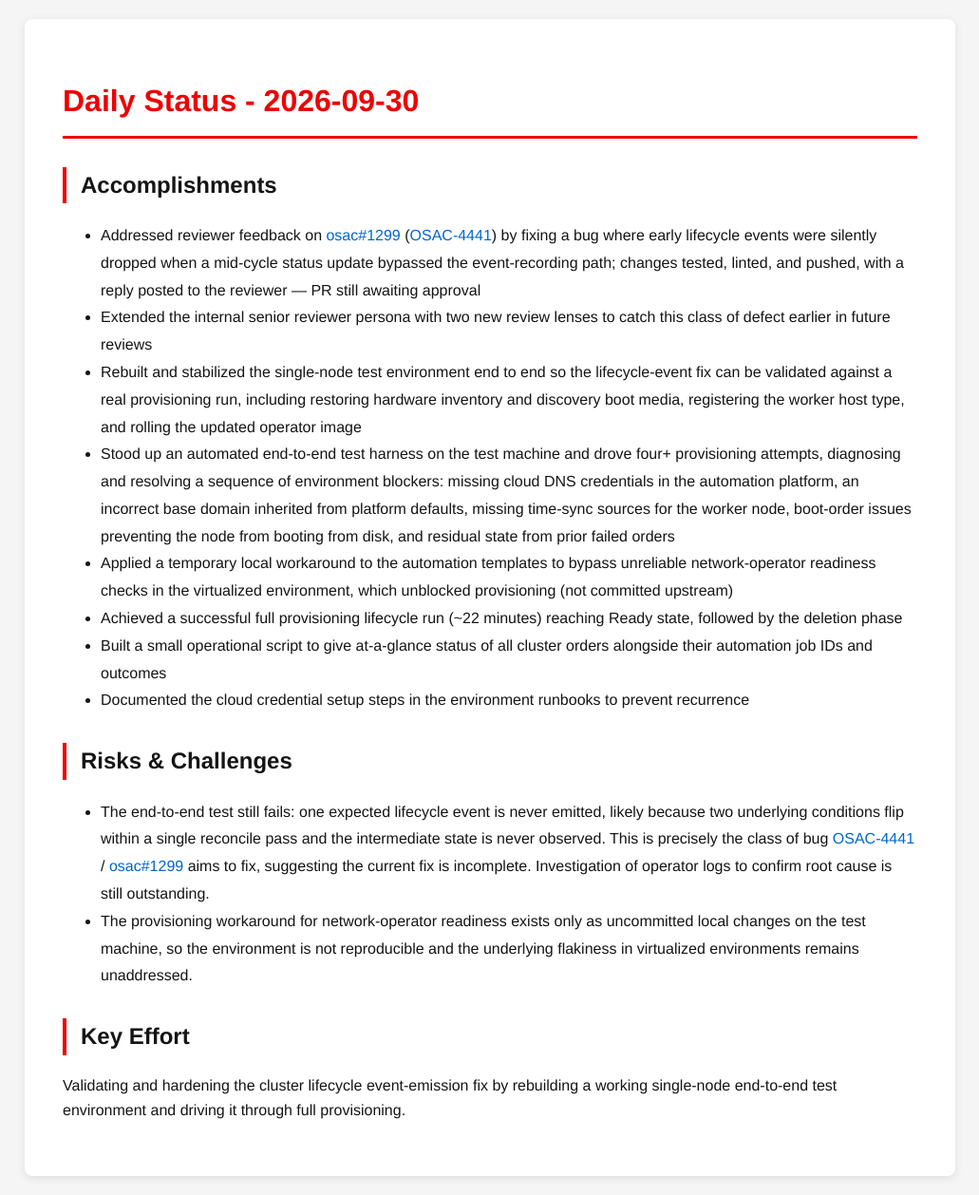
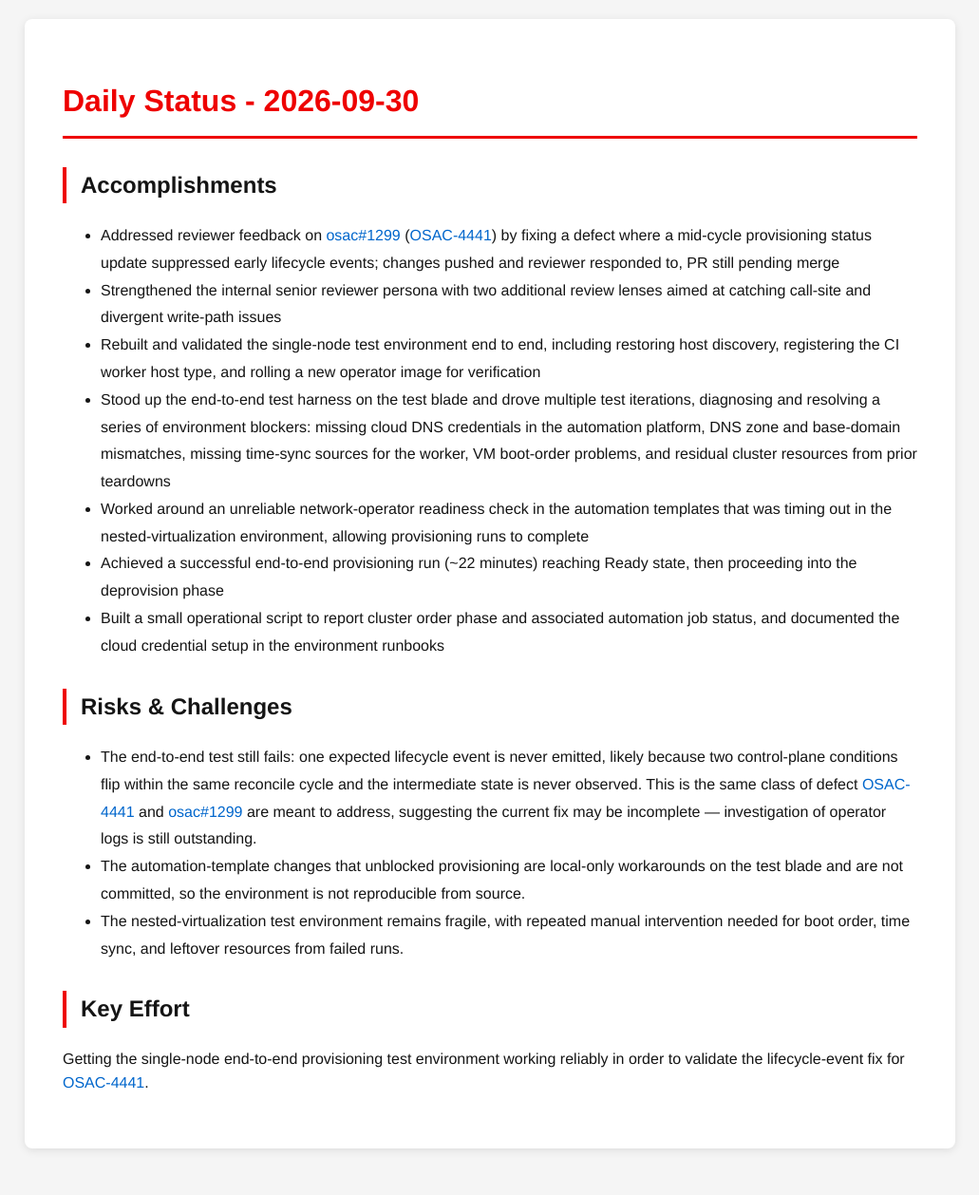
Before and after one commit to tzvatot/daily-status, a Jekyll site: the page built from 2026-09-30.md, in a window 1280 px wide. Shown: the whole page at 95% size, without its empty margins (124-1155 px from the left). Built offline with Jekyll 4.4.1, drawn with Linux system fonts in a browser that asks for light colours; after the commit the page ends 1229 px from its top, so only the background shows below that.

Commit message:
Daily status update - 2026-09-30

```diff
--- a/2026-09-30.md
+++ b/2026-09-30.md
@@ -7,18 +7,18 @@ date: 2026-09-30
 # Daily Status - 2026-09-30
 
 ## Accomplishments
-- Addressed reviewer feedback on [osac#1299](https://github.com/osac-project/osac/pull/1299) ([OSAC-4441](https://redhat.atlassian.net/browse/OSAC-4441)) by fixing a bug where early lifecycle events were silently dropped when a mid-cycle status update bypassed the event-recording path; changes tested, linted, and pushed, with a reply posted to the reviewer — PR still awaiting approval
-- Extended the internal senior reviewer persona with two new review lenses to catch this class of defect earlier in future reviews
-- Rebuilt and stabilized the single-node test environment end to end so the lifecycle-event fix can be validated against a real provisioning run, including restoring hardware inventory and discovery boot media, registering the worker host type, and rolling the updated operator image
-- Stood up an automated end-to-end test harness on the test machine and drove four+ provisioning attempts, diagnosing and resolving a sequence of environment blockers: missing cloud DNS credentials in the automation platform, an incorrect base domain inherited from platform defaults, missing time-sync sources for the worker node, boot-order issues preventing the node from booting from disk, and residual state from prior failed orders
-- Applied a temporary local workaround to the automation templates to bypass unreliable network-operator readiness checks in the virtualized environment, which unblocked provisioning (not committed upstream)
-- Achieved a successful full provisioning lifecycle run (~22 minutes) reaching Ready state, followed by the deletion phase
-- Built a small operational script to give at-a-glance status of all cluster orders alongside their automation job IDs and outcomes
-- Documented the cloud credential setup steps in the environment runbooks to prevent recurrence
+- Addressed reviewer feedback on [osac#1299](https://github.com/osac-project/osac/pull/1299) ([OSAC-4441](https://redhat.atlassian.net/browse/OSAC-4441)) by fixing a defect where a mid-cycle provisioning status update suppressed early lifecycle events; changes pushed and reviewer responded to, PR still pending merge
+- Strengthened the internal senior reviewer persona with two additional review lenses aimed at catching call-site and divergent write-path issues
+- Rebuilt and validated the single-node test environment end to end, including restoring host discovery, registering the CI worker host type, and rolling a new operator image for verification
+- Stood up the end-to-end test harness on the test blade and drove multiple test iterations, diagnosing and resolving a series of environment blockers: missing cloud DNS credentials in the automation platform, DNS zone and base-domain mismatches, missing time-sync sources for the worker, VM boot-order problems, and residual cluster resources from prior teardowns
+- Worked around an unreliable network-operator readiness check in the automation templates that was timing out in the nested-virtualization environment, allowing provisioning runs to complete
+- Achieved a successful end-to-end provisioning run (~22 minutes) reaching Ready state, then proceeding into the deprovision phase
+- Built a small operational script to report cluster order phase and associated automation job status, and documented the cloud credential setup in the environment runbooks
 
 ## Risks & Challenges
-- The end-to-end test still fails: one expected lifecycle event is never emitted, likely because two underlying conditions flip within a single reconcile pass and the intermediate state is never observed. This is precisely the class of bug [OSAC-4441](https://redhat.atlassian.net/browse/OSAC-4441) / [osac#1299](https://github.com/osac-project/osac/pull/1299) aims to fix, suggesting the current fix is incomplete. Investigation of operator logs to confirm root cause is still outstanding.
-- The provisioning workaround for network-operator readiness exists only as uncommitted local changes on the test machine, so the environment is not reproducible and the underlying flakiness in virtualized environments remains unaddressed.
+- The end-to-end test still fails: one expected lifecycle event is never emitted, likely because two control-plane conditions flip within the same reconcile cycle and the intermediate state is never observed. This is the same class of defect [OSAC-4441](https://redhat.atlassian.net/browse/OSAC-4441) and [osac#1299](https://github.com/osac-project/osac/pull/1299) are meant to address, suggesting the current fix may be incomplete — investigation of operator logs is still outstanding.
+- The automation-template changes that unblocked provisioning are local-only workarounds on the test blade and are not committed, so the environment is not reproducible from source.
+- The nested-virtualization test environment remains fragile, with repeated manual intervention needed for boot order, time sync, and leftover resources from failed runs.
 
 ## Key Effort
-Validating and hardening the cluster lifecycle event-emission fix by rebuilding a working single-node end-to-end test environment and driving it through full provisioning.
+Getting the single-node end-to-end provisioning test environment working reliably in order to validate the lifecycle-event fix for [OSAC-4441](https://redhat.atlassian.net/browse/OSAC-4441).
```
